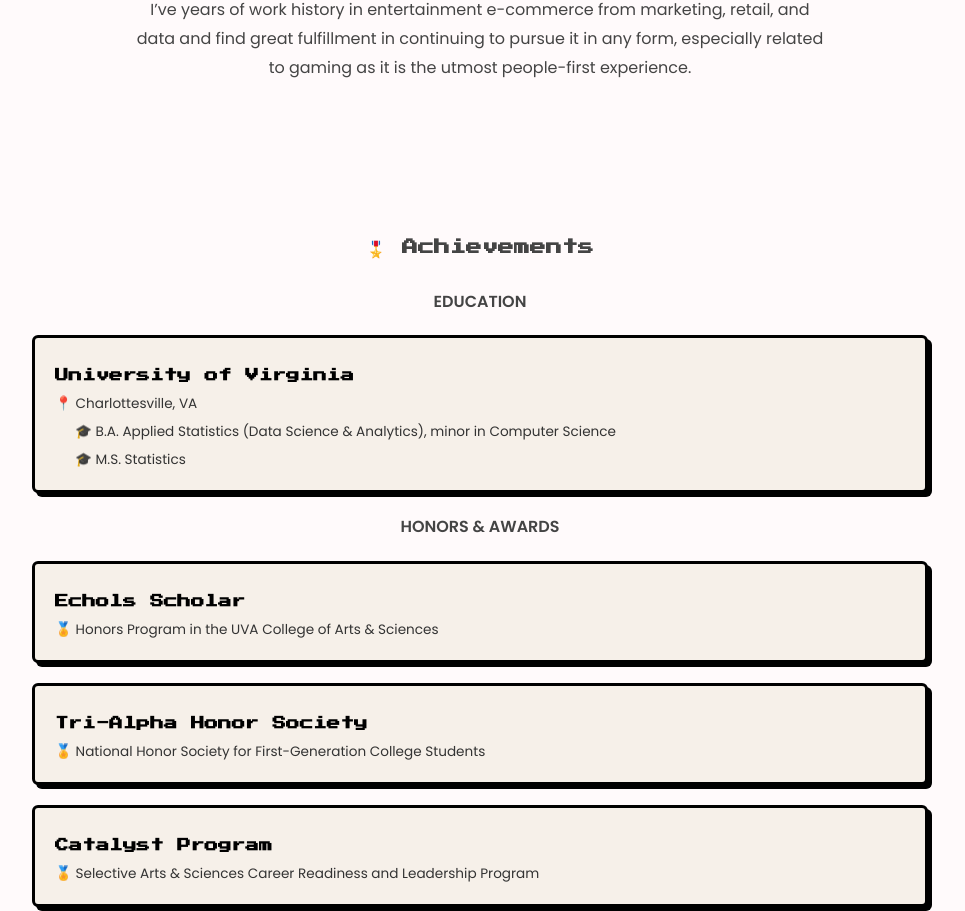
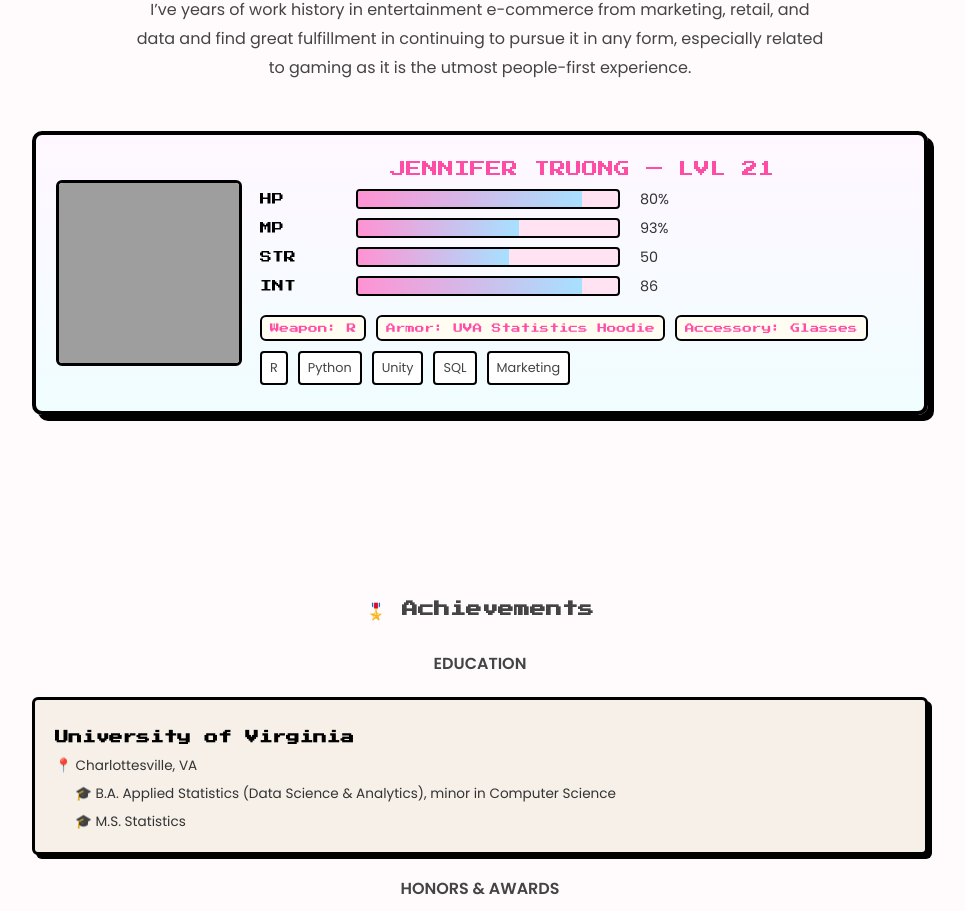
Before and after one commit to jrogramming/portfolio, a plain HTML site: page index.html in a window 1280 px wide. Shown: the part 739-1650 px from the top of the page, without its empty margins (160-1125 px from the left). Drawn offline with Linux system fonts and the light colour scheme; grey boxes are pictures that could not be loaded.

Commit message:
Profile card

```diff
--- a/index.html
+++ b/index.html
@@ -84,9 +84,81 @@
 }
 .about p {
   max-width: 700px;
-  margin: 0 auto;
+  margin: 0 auto 28px;
   line-height: 1.8;
 }
+
+/* JRPG-style profile sheet */
+
+.jrpg-sheet {
+  margin-top: 48px;
+  display: flex;
+  gap: 18px;
+  align-items: center;
+  justify-content: center;
+  flex-wrap: wrap;
+  background: linear-gradient(#fff7ff, #f0fdff);
+  border: 4px solid #000;
+  padding: 26px 20px;
+  border-radius: 10px;
+  max-width: 900px;
+  margin-left: auto;
+  margin-right: auto;
+  box-shadow: 6px 6px 0 #000;
+  min-height: 220px; /* taller card */
+  margin-bottom: 30px; /* space under the JRPG card */
+}
+
+.jrpg-portrait {
+  width: 180px;
+  height: 180px;
+  background: #ffe3f3;
+  border: 3px solid #000;
+  display: flex;
+  align-items: center;
+  justify-content: center;
+  font-family: 'Press Start 2P', cursive;
+  font-size: 0.8rem;
+  color: var(--pink-dark);
+  border-radius: 6px;
+  image-rendering: pixelated;
+}
+
+.jrpg-portrait img {
+  width: 100%;
+  height: 100%;
+  display: block;
+  object-fit: cover;
+  border-radius: 4px;
+}
+
+.jrpg-info {
+  text-align: left;
+  flex: 1;
+  min-width: 320px;
+  display: flex;
+  flex-direction: column;
+  justify-content: center; /* vertically center content next to portrait */
+}
+
+.jrpg-header {
+  font-family: 'Press Start 2P', cursive;
+  color: var(--pink-dark);
+  font-size: 1rem;
+  margin-bottom: 12px;
+  text-align: center; /* center the title text */
+}
+
+.stat-row { display: flex; gap: 12px; align-items: center; margin-bottom: 8px; }
+.stat-label { width: 84px; font-family: 'Press Start 2P', cursive; font-size: 0.75rem; color: #000; }
+.stat-bar { background: #ffe3f3; border: 2px solid #000; border-radius: 4px; height: 16px; width: 260px; position: relative; overflow: hidden; }
+.stat-fill { height: 100%; width: 0; transition: width 1s ease-out; background: linear-gradient(90deg, #ff93d3, #a7e0ff); }
+.stat-numeric { font-family: 'Poppins', sans-serif; font-size: 0.9rem; margin-left: 8px; color: #333; }
+
+.equipment, .skills-grid { margin-top: 10px; display: flex; gap: 10px; flex-wrap: wrap; }
+.eq-item { background: #FFFCF2; border: 2px solid #000; padding: 6px 8px; border-radius: 6px; font-family: 'Press Start 2P', cursive; font-size: 0.6rem; color: var(--pink-dark); }
+.ability { background: #fff; border: 2px solid #000; padding: 6px 8px; border-radius: 4px; font-family: 'Poppins', sans-serif; font-size: 0.8rem; color: #444; }
+
 
 
     .skills {
@@ -287,6 +359,53 @@
 
 
     </p>
+
+    <!-- JRPG-style Profile Sheet -->
+    <div class="jrpg-sheet" role="region" aria-label="JRPG Profile">
+      <div class="jrpg-portrait"><img src="assets/portrait.png" alt="Jennifer's portrait"></div>
+
+      <div class="jrpg-info">
+        <div class="jrpg-header">JENNIFER TRUONG — LVL 21</div>
+
+        <div class="stat-row">
+          <div class="stat-label">HP</div>
+          <div class="stat-bar"><div class="stat-fill" data-value="86%"></div></div>
+          <div class="stat-numeric">80%</div>
+        </div>
+
+        <div class="stat-row">
+          <div class="stat-label">MP</div>
+          <div class="stat-bar"><div class="stat-fill" data-value="62%"></div></div>
+          <div class="stat-numeric">93%</div>
+        </div>
+
+        <div class="stat-row">
+          <div class="stat-label">STR</div>
+          <div class="stat-bar"><div class="stat-fill" data-value="58%"></div></div>
+          <div class="stat-numeric">50</div>
+        </div>
+
+        <div class="stat-row">
+          <div class="stat-label">INT</div>
+          <div class="stat-bar"><div class="stat-fill" data-value="86%"></div></div>
+          <div class="stat-numeric">86</div>
+        </div>
+
+        <div class="equipment">
+          <div class="eq-item">Weapon: R</div>
+          <div class="eq-item">Armor: UVA Statistics Hoodie</div>
+          <div class="eq-item">Accessory: Glasses</div>
+        </div>
+
+        <div class="skills-grid">
+                    <div class="ability">R</div>
+          <div class="ability">Python</div>
+          <div class="ability">Unity</div>
+          <div class="ability">SQL</div>
+          <div class="ability">Marketing</div>
+        </div>
+      </div>
+    </div>
   </section>
 
 <section id="achievements" class="achievements">
@@ -546,19 +665,19 @@
 
 <div id="game-projects" class="project-category">
 <h4>
-  <a href="games.html" class="project-link">🎮 Games </a>
+  <a href="games.html" class="project-link">🎮 Gaming Corner </a>
 </h4>
   <p>Fun and games!</p>
 </div>
 
 
     <div id="sql-projects" class="project-category">
-      <h4>💾 Computer Science Projects</h4>
+      <h4>💾 Computer Science Compilation</h4>
       <p>Under Construction 👷!</p>
     </div>
 
     <div id="marketing-projects" class="project-category">
-      <a href="marketing.html" class="project-link">🎮 Marketing Marketplace </a>
+      <a href="marketing.html" class="project-link">📢 Marketing Marketplace </a>
 
       <p>Social media, marketing, and recruiting. </p>
     </div>
@@ -728,6 +847,12 @@
   });
 
   observer.observe(skillsSection);
+
+  // Animate JRPG stat bars on load
+  document.querySelectorAll('.stat-fill').forEach(el => {
+    const val = el.getAttribute('data-value') || '0%';
+    requestAnimationFrame(() => el.style.width = val);
+  });
 });
 </script>
 
```
Also changed, not shown: 1 other file.
